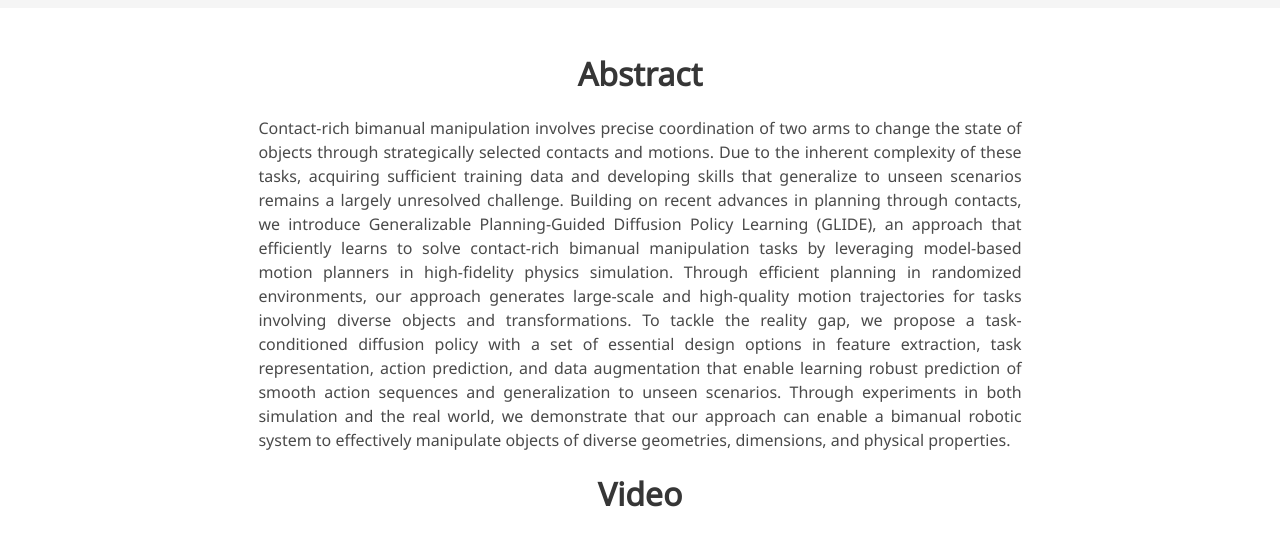
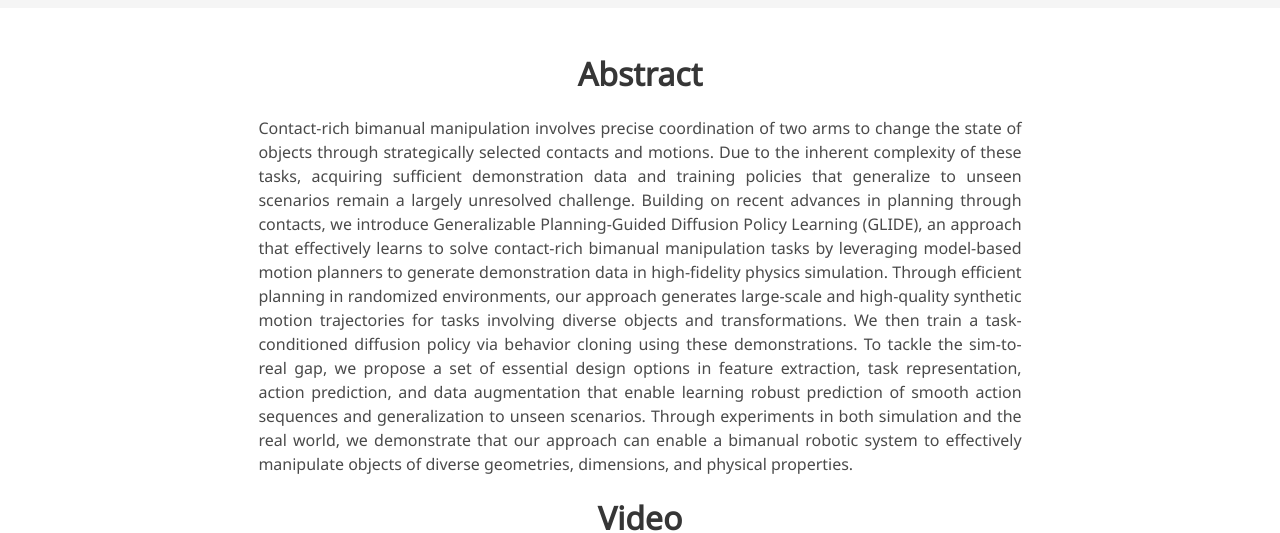
Before and after one commit to glide-manip/glide.github.io, a plain HTML site: page index.html in a window 1280 px wide. Shown: the part 625-1158 px from the top of the page. Drawn offline with nearby package versions, Linux system fonts and the light colour scheme; some icons are missing; a web font is replaced by a local one.

Commit message:
update website

```diff
--- a/index.html
+++ b/index.html
@@ -226,7 +226,7 @@
           <h2 class="title is-3">Abstract</h2>
           <div class="content has-text-justified">
             <p>
-              Contact-rich bimanual manipulation involves precise coordination of two arms to change the state of objects through strategically selected contacts and motions. Due to the inherent complexity of these tasks, acquiring sufficient training data and developing skills that generalize to unseen scenarios remains a largely unresolved challenge. Building on recent advances in planning through contacts, we introduce Generalizable Planning-Guided Diffusion Policy Learning (GLIDE), an approach that efficiently learns to solve contact-rich bimanual manipulation tasks by leveraging model-based motion planners in high-fidelity physics simulation. Through efficient planning in randomized environments, our approach generates large-scale and high-quality motion trajectories for tasks involving diverse objects and transformations. To tackle the reality gap, we propose a task-conditioned diffusion policy with a set of essential design options in feature extraction, task representation, action prediction, and data augmentation that enable learning robust prediction of smooth action sequences and generalization to unseen scenarios. Through experiments in both simulation and the real world, we demonstrate that our approach can enable a bimanual robotic system to effectively manipulate objects of diverse geometries, dimensions, and physical properties.
+              Contact-rich bimanual manipulation involves precise coordination of two arms to change the state of objects through strategically selected contacts and motions. Due to the inherent complexity of these tasks, acquiring sufficient demonstration data and training policies that generalize to unseen scenarios remain a largely unresolved challenge. Building on recent advances in planning through contacts, we introduce Generalizable Planning-Guided Diffusion Policy Learning (GLIDE), an approach that effectively learns to solve contact-rich bimanual manipulation tasks by leveraging model-based motion planners to generate demonstration data in high-fidelity physics simulation. Through efficient planning in randomized environments, our approach generates large-scale and high-quality synthetic motion trajectories for tasks involving diverse objects and transformations. We then train a task-conditioned diffusion policy via behavior cloning using these demonstrations. To tackle the sim-to-real gap, we propose a set of essential design options in feature extraction, task representation, action prediction, and data augmentation that enable learning robust prediction of smooth action sequences and generalization to unseen scenarios. Through experiments in both simulation and the real world, we demonstrate that our approach can enable a bimanual robotic system to effectively manipulate objects of diverse geometries, dimensions, and physical properties.
             </p>
           </div>
         </div>
```
